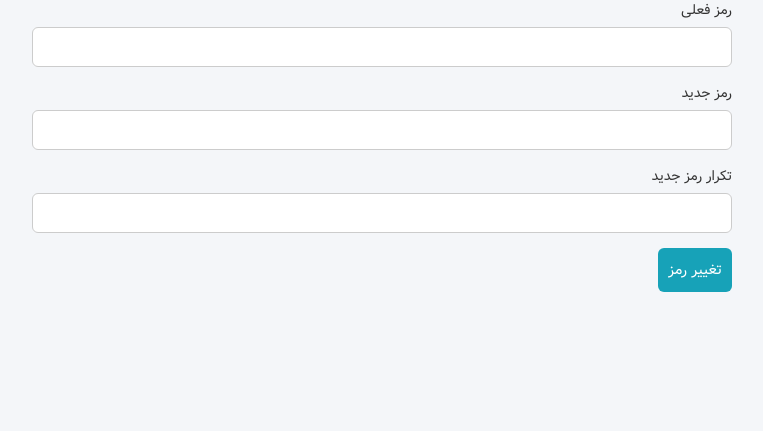
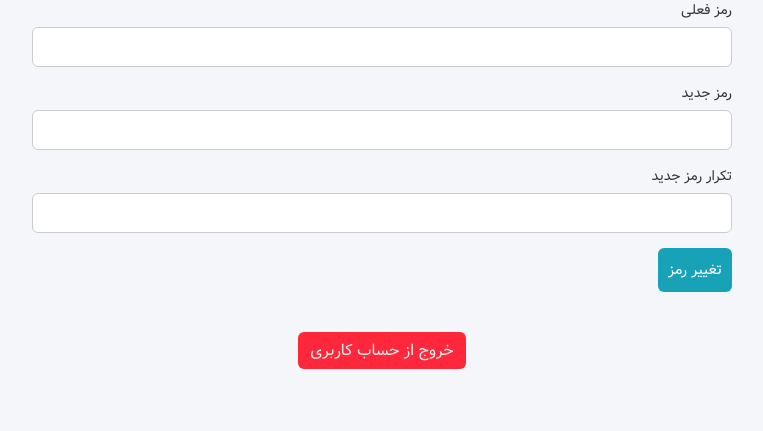
Before and after one commit to amirali5370/Alfa, a Flask app: page /account in a window 1280 px wide. Shown: the part 990-1421 px from the top of the page, without its empty margins (133-896 px from the left). Before the commit the page ends 1282 px from the top, so only its background shows below. Run offline with Flask 3, Linux system fonts and the light colour scheme; the visitor is signed in with stand-in values (Sample User, id 1); data comes from the database, SQL or seed files in the repository; some libraries are stand-ins or nearby versions.

Commit message:
create user logout system

```diff
--- a/static/scripts/user/account.js
+++ b/static/scripts/user/account.js
@@ -17,3 +17,29 @@ function checking(event) {
     document.querySelector("form.password_change").submit();
     return true;
 }
+
+document.getElementById('out').addEventListener('click',(e) => {
+    Swal.fire({
+        title: 'آیا میخواهید از حساب کاربری خود، خارج شوید؟',
+        html: '',
+        icon: 'warning',
+        reverseButtons: true,
+        showCancelButton: true,
+        confirmButtonColor: '#F38524',
+        confirmButtonText: '<div style="direction:rtl;font-size:18px;font-family:Iran,Calibri;font-weight:bold;"><i style="margin-left: 5px;" class="fa fa-times"></i> تایید</div>',
+        cancelButtonText: '<div style="direction:rtl;font-size:18px;font-family:Iran,Calibri;font-weight:bold;border: 3 solid #ffd700;"><i style="margin-left: 5px;" class="fa fa-times"></i> انصراف</div>',
+        showLoaderOnConfirm:true,
+        allowOutsideClick:false,
+        showCloseButton: false,
+        focusConfirm: true,
+    }).then((result)=> {
+        if(result.value){
+            const xhr = new XMLHttpRequest();
+            var url = '/logout'
+            xhr.open('GET',url, true);
+            xhr.setRequestHeader('Content-Type', 'application/x-www-form-urlencoded');
+            xhr.send();
+            setInterval(function() {location.reload()}, 1000);
+        };
+    });
+});
--- a/static/styles/user/account.css
+++ b/static/styles/user/account.css
@@ -97,3 +97,14 @@
 .avatar-btn:hover {
     background: #138496;
 }
+#out{
+    background-color: #ff273b;
+    align-self: center;
+    padding: 6px 12px;
+    border-radius: 6px;
+    color: #eee;
+    cursor: pointer;
+}
+#out:hover{
+    background-color: #ff293ed9;
+}
--- a/templates/user/account.html
+++ b/templates/user/account.html
@@ -20,7 +20,6 @@
         <input name="profile" type="file" id="avatar-upload" accept="image/*" onchange="this.parentNode.submit();" hidden>
     </form>
     </div>
-
     <!-- مشخصات کاربر -->
     <div class="profile-info">
         <h3>مشخصات کاربری</h3>
@@ -63,6 +62,7 @@
             <button type="submit" class="save-btn">تغییر رمز</button>
         </form>
     </div>
+    <label id="out" href="/logoutt">خروج از حساب کاربری</label>
 </section>
 
 <script src="{{ url_for('static', filename='scripts/user/account.js') }}"></script>
```
